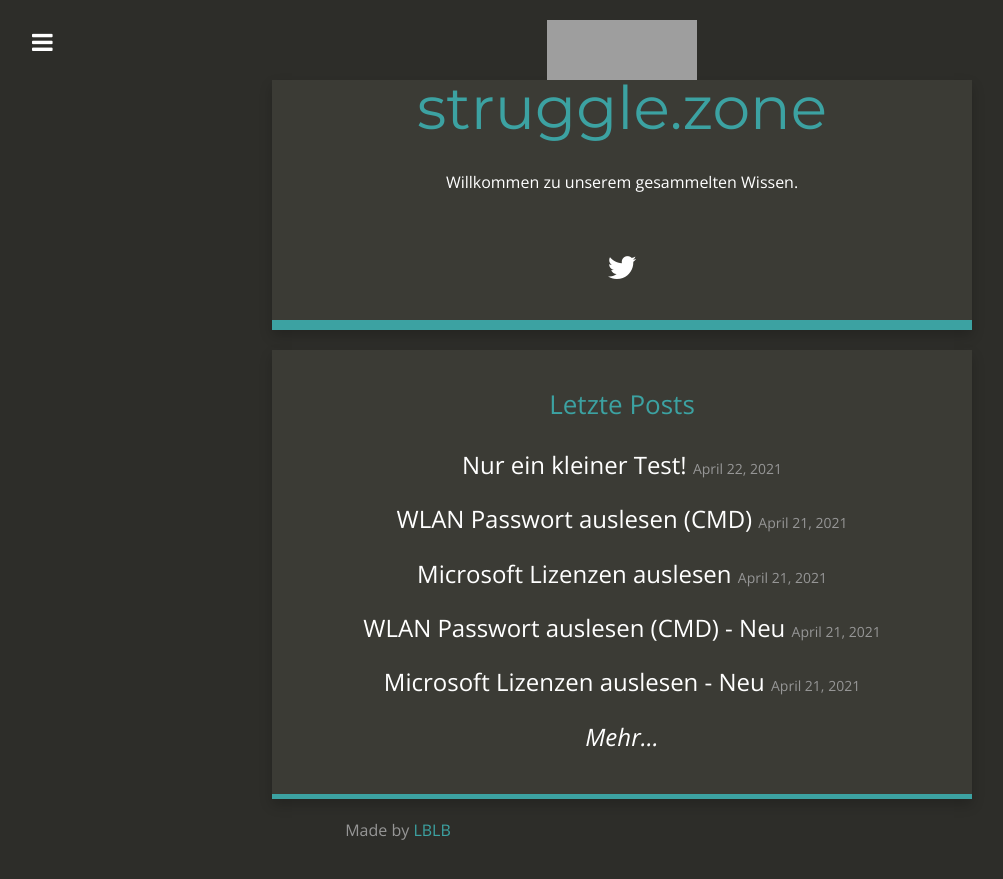
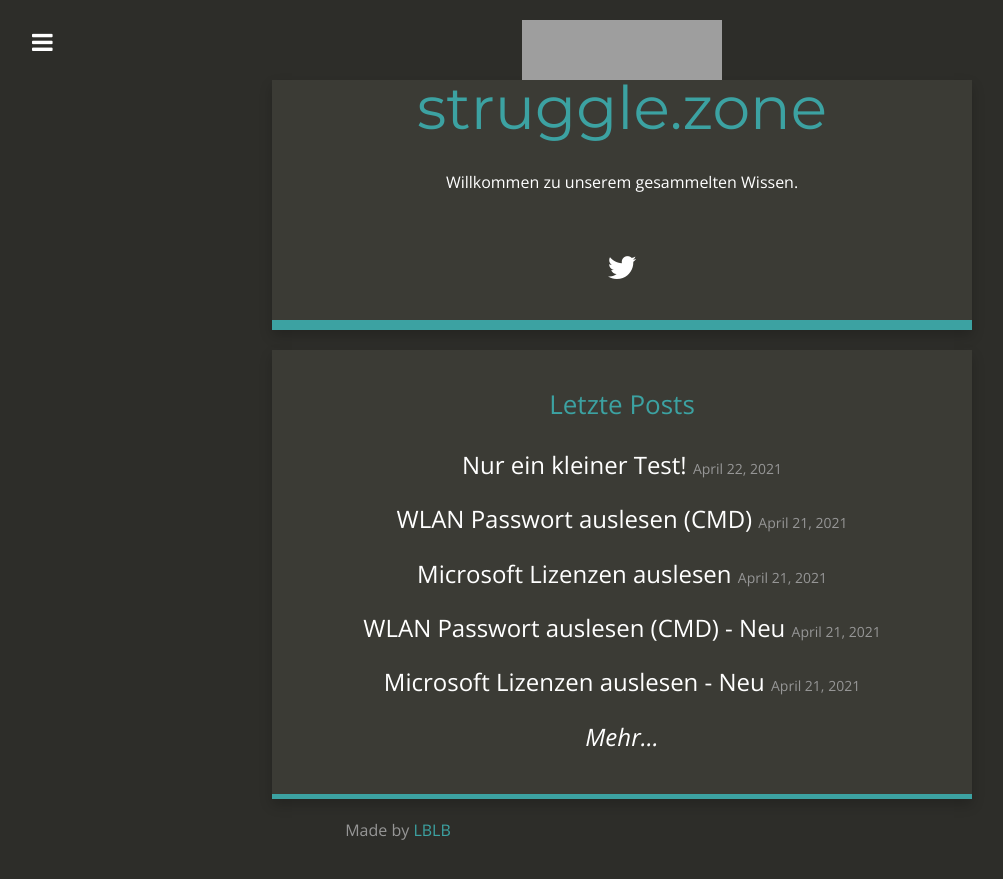
Before and after one commit to eski1337/lblb-it-ffd00, a Jekyll site: the page built from index.html, in a window 1280 px wide. Shown: the top 879 px of the page, without its empty margins (18-1021 px from the left). Built offline with Jekyll 4.4.1, drawn with Linux system fonts in a browser that asks for light colours; nearby versions of some CDN libraries; grey boxes are pictures that could not be loaded.

Commit message:
index.html: changed

```diff
--- a/index.html
+++ b/index.html
@@ -10,7 +10,7 @@
         <div class="col-md-12 main content-panel">
 
             <div class="gravatar">
-                <img src="{{ site.title_image }}" class="img-square about-image" height="60" width="150" alt="{{ site.title }}" />
+                <img src="{{ site.title_image }}" class="img-square about-image" height="60" width="200" alt="{{ site.title }}" />
             </div>
 
             <h1 class="header author-header" itemprop="headline">{{ site.title }}</h1>
```
